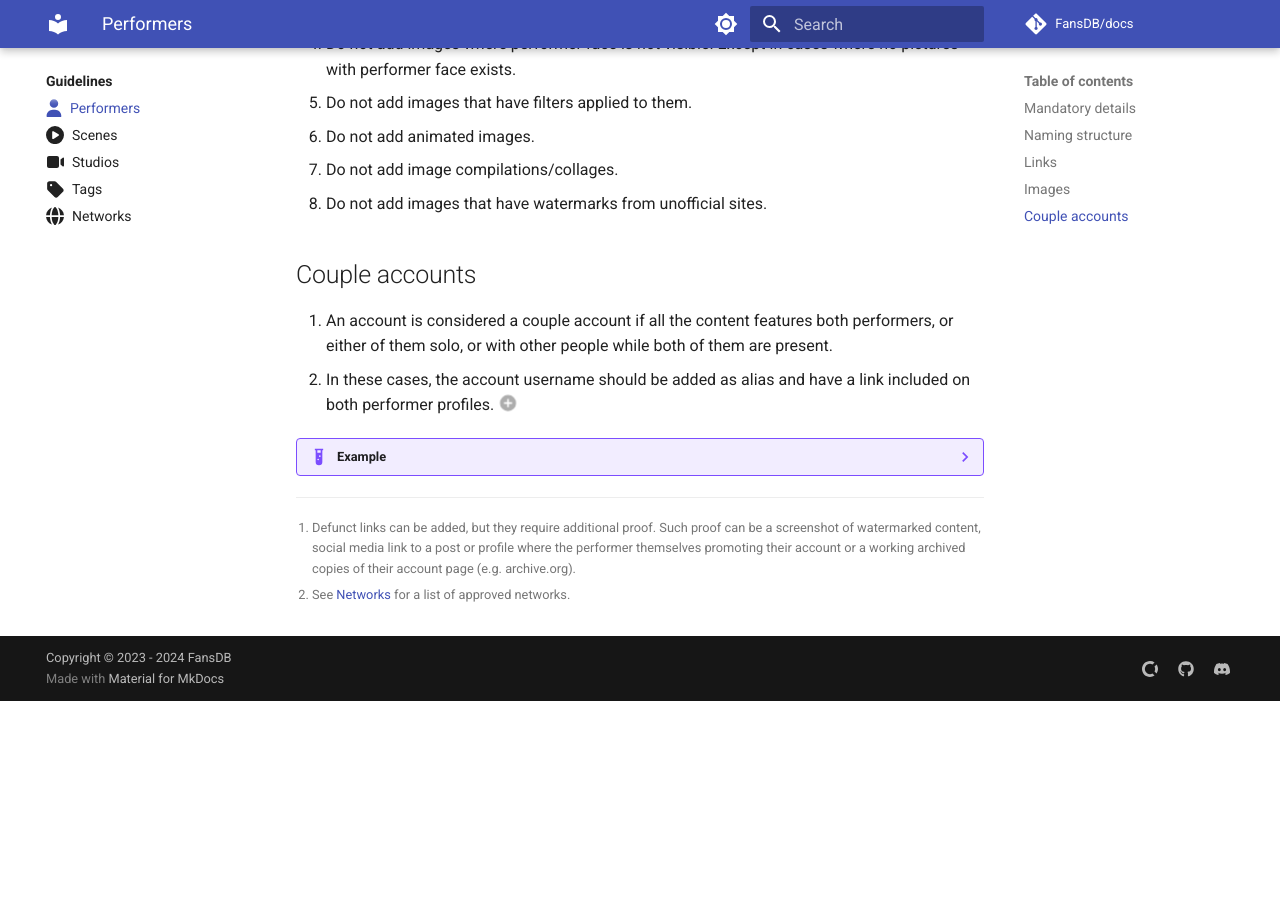
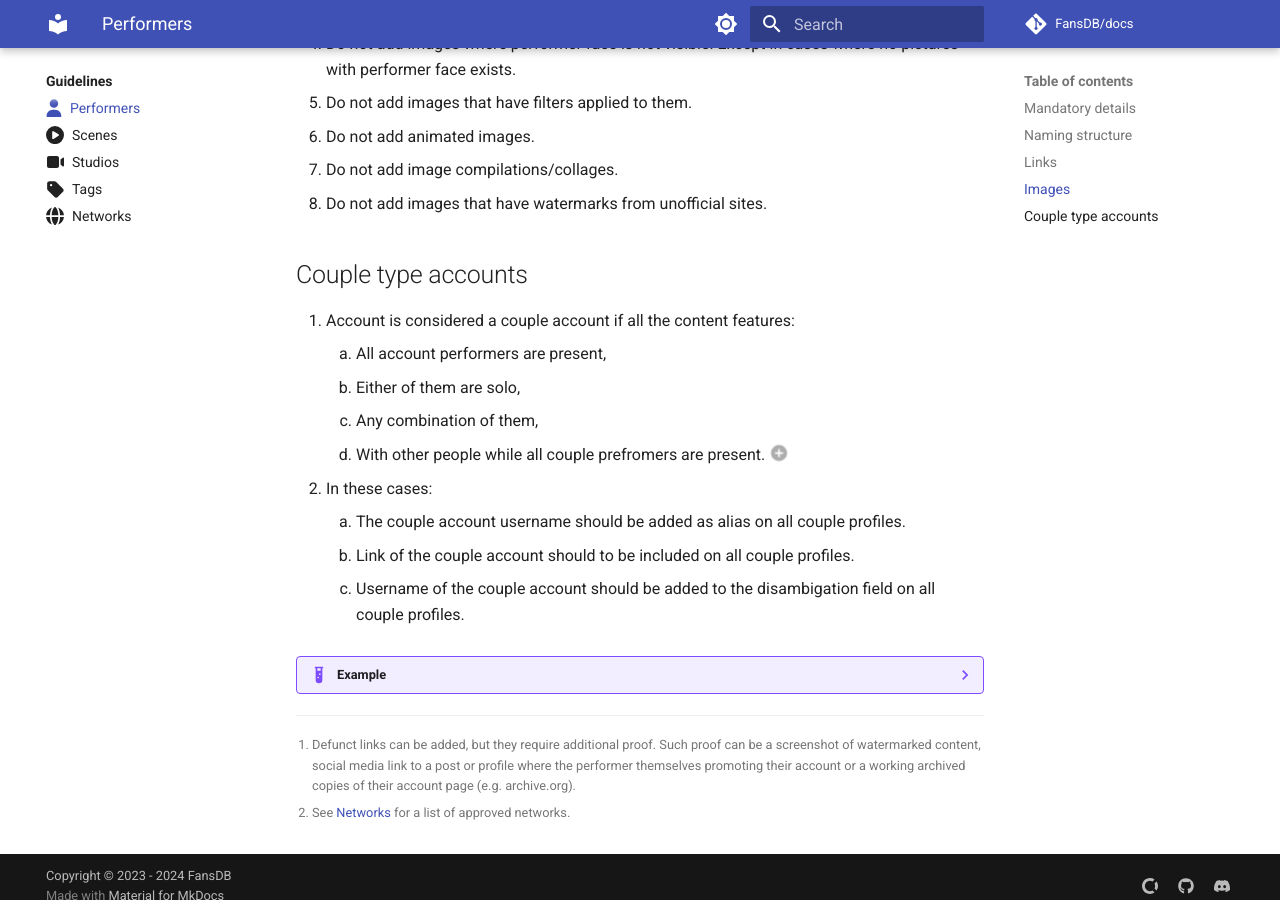
Before and after one commit to FansDB/docs, an MkDocs documentation site: the page built from docs/performers.md, in a window 1280 px wide and 900 px high, scrolled down 1464 px. Built offline with MkDocs 1.6.1 and Material for MkDocs 9.7.7, drawn with Linux system fonts in a browser that asks for light colours; comment, search, counter and statistics services are not loaded; before the commit the page ends 2165 px from its top, so only the background shows below that.

Commit message:
Update performers.md

```diff
--- a/docs/performers.md
+++ b/docs/performers.md
@@ -62,13 +62,20 @@ To create or submit a new performer, some minimum required information needs to
 </div>
 1.  Main purpose of these images is being able to identify the performer. It shouldn't be used as a way to host your favorites.
 
-## Couple accounts
+## Couple type accounts
 
 <div class="annotate" markdown>
-1. An account is considered a couple account if all the content features both performers, or either of them solo, or with other people while both of them are present.
-1. In these cases, the account username should be added as alias and have a link included on both performer profiles.(1)
+1. Account is considered a couple account if all the content features:
+    1. All account performers are present,
+    1. Either of them are solo,
+    1. Any combination of them,
+    1. With other people while all couple prefromers are present.(1)
+1. In these cases:
+    1. The couple account username should be added as alias on all couple profiles.
+    1. Link of the couple account should to be included on all couple profiles.
+    1. Username of the couple account should be added to the disambigation field on all couple profiles.
 </div>
-1.  If you can't find unique name for them, use the username of the account and include unique disambiguation to help with identification.
+1.  This guideline specifically exlcudes cheating theme accounts where husband/wife performs mostly with other people without other being part of it.
 
 ??? example
 
```
